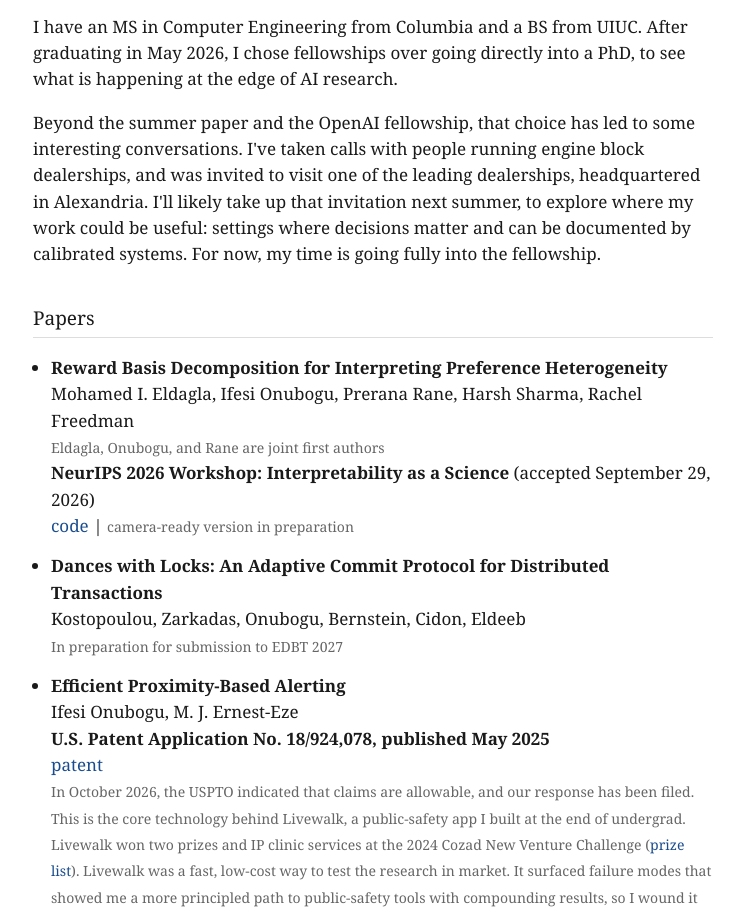
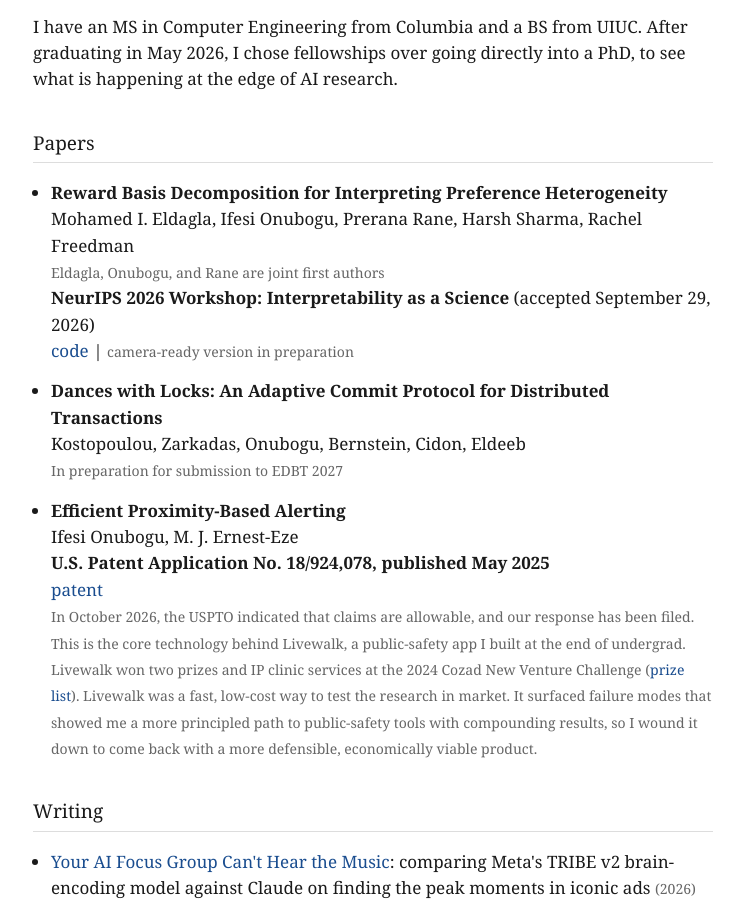
Before and after one commit to ifesiTinkering/ifesiTinkering.github.io, a plain HTML site: page index.html in a window 1280 px wide. Shown: the part 924-1834 px from the top of the page, without its empty margins (267-1011 px from the left). Drawn offline with Linux system fonts and the light colour scheme.

Commit message:
Update index.html

```diff
--- a/index.html
+++ b/index.html
@@ -75,14 +75,6 @@
     May 2026, I chose fellowships over going directly into a PhD, to see what is happening at the
     edge of AI research.
   </p>
-  <p>
-    Beyond the summer paper and the OpenAI fellowship, that choice has led to some interesting
-    conversations. I've taken calls with people running engine block dealerships, and was invited
-    to visit one of the leading dealerships, headquartered in Alexandria. I'll likely take up that
-    invitation next summer, to explore where my work could be useful: settings where decisions
-    matter and can be documented by calibrated systems. For now, my time is going fully into
-    the fellowship.
-  </p>
 
   <h2>Papers</h2>
   <ul>
```
